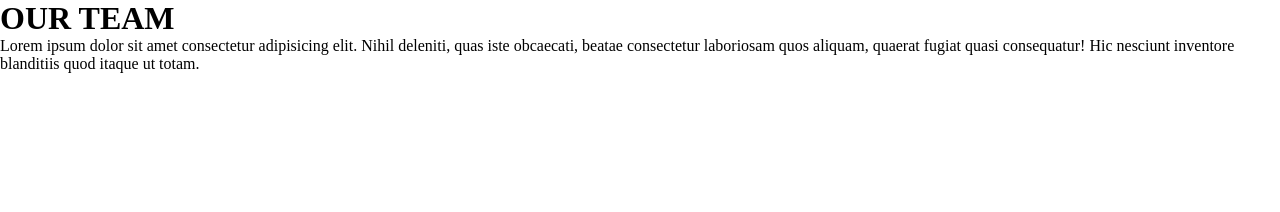
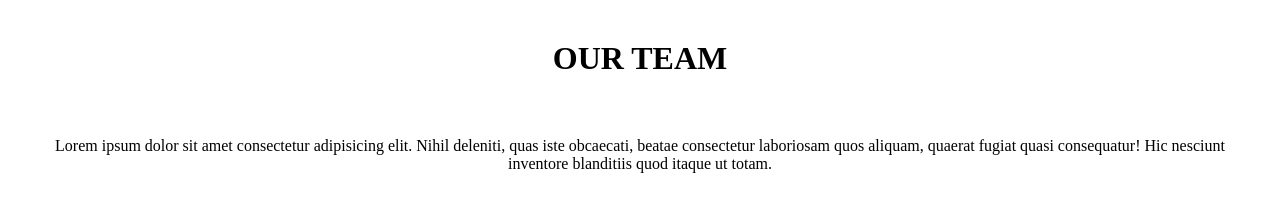
Before and after one commit to LucaLF-dev/js-our-team, a plain HTML site: page index.html in a window 1280 px wide. Drawn offline with Linux system fonts and the light colour scheme.

Commit message:
Add - style to html

```diff
--- a/css/app.css
+++ b/css/app.css
@@ -1,5 +1,30 @@
 * {
-    margin: 0;
-    padding: 0;
-    box-sizing:border-box;
+	margin: 0;
+	padding: 0;
+	box-sizing: border-box;
 }
+
+#app {
+	display: flex;
+	flex-wrap: wrap;
+	justify-content: center;
+}
+
+.app__title {
+	padding: 40px;
+}
+
+.app__title-description {
+	padding: 20px 30px;
+	text-align: center;
+}
+
+.container {
+	display: grid;
+	grid-template-columns: 3fr 3fr 3fr;
+	gap: 20px;
+}
+
+.card {
+	border: 2px solid black;
+}
```
Also changed, not shown: index.html (+4 -1 lines).
